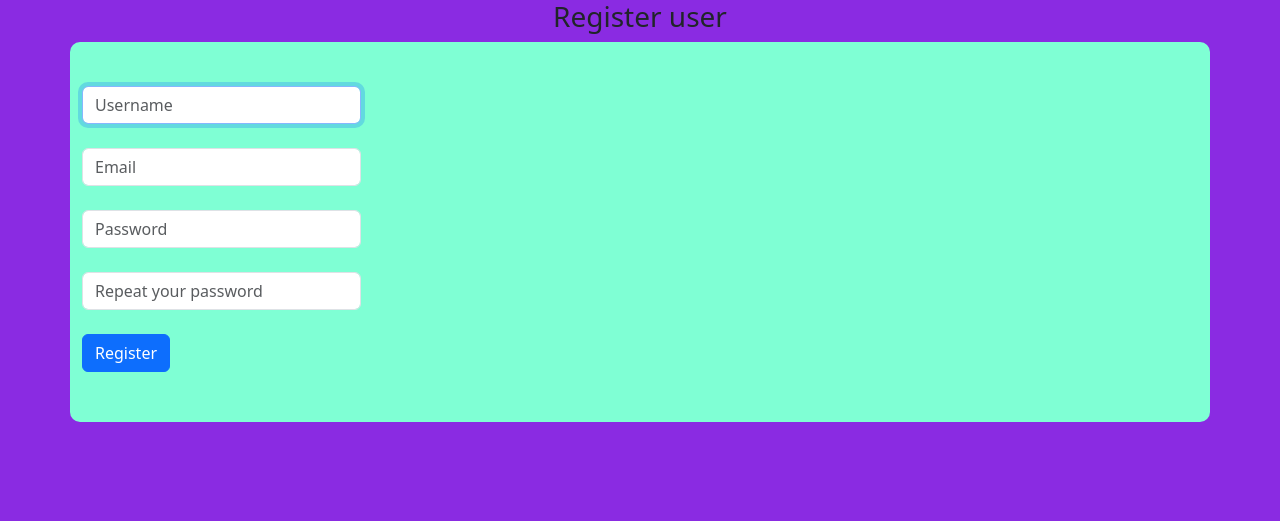
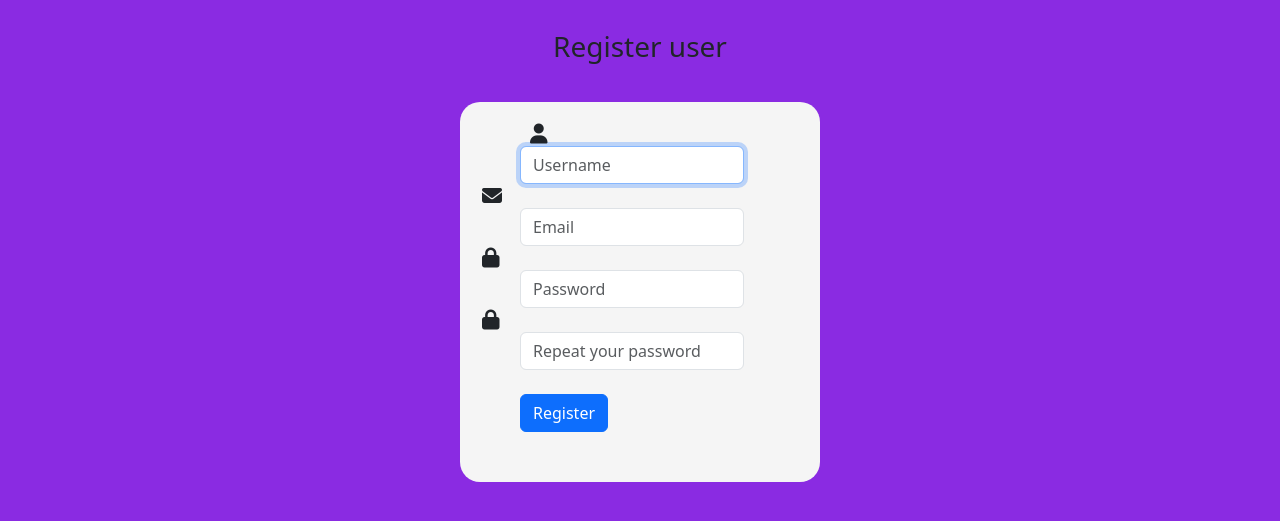
Before and after one commit to AndresSilverall/User-authentication-system, a Django app: page /register/ in a window 1280 px wide. Shown: the top 521 px of the page. Run offline with Django 4.2, Linux system fonts and the light colour scheme; some libraries are stand-ins or nearby versions.

Commit message:
se probo el formulario creando un nuevo usuario

```diff
--- a/Authenticate/static/css/register.css
+++ b/Authenticate/static/css/register.css
@@ -3,22 +3,31 @@
     margin: 0;
 }
 
+
 .container {
+    border-radius: 20px;
     padding-top: 20px;
     padding-bottom: 50px;
-
-}
-
-.container {
-    background-color: aquamarine;
-}
-
-.container {
-    border-radius: 10px;
-
 }
 
 
 body {
     background-color: blueviolet;
 }
+
+
+.container {
+    background-color:whitesmoke;
+    max-width: 360px;
+}
+
+
+.text-center {
+    padding-top: 30px;
+    padding-bottom: 30px;
+}
+
+i {
+    margin-left: 10px;
+    display:inline;
+}
--- a/Authenticate/templates/index.html
+++ b/Authenticate/templates/index.html
@@ -15,31 +15,33 @@
     <div class="text-center">
         <h3> Register user</h3>
     </div>
-<form action="" method="POST">
+
     <div class="container">
-        <div class="form-group">
-                <div class="form-group col-md-3">
-                <label for=""></label>
-
+        <form action="" method="POST">
+            {% csrf_token %}
+            <div class="form-group">
+                <div class="form-group col-md-8 mx-5">
+                    <label for="username"><i class="fa-solid fa-user fa-lg"></i></label>
                 {{ form.username }}
                 </div>
-                <br>
-                <div class="form-group col-md-3">
+                <i class="fa-regular fa-envelope fa-lg"></i>
+                <div class="form-group col-md-8 mx-5">
                     {{ form.email }}
                 </div>
-                <br>
             </div>
-                <div class="form-group col-md-3">
+                <i class="fa-solid fa-lock fa-lg"></i>
+                <div class="form-group col-md-8 mx-5">
                     {{ form.password1 }}
                 </div>
-                <br>
-                <div class="col-md-3">
+                <i class="fa-solid fa-lock fa-lg"></i>
+                <div class="form-group col-md-8 mx-5">
                     {{ form.password2 }}
                 </div>
                 <br>
-                <button type="submit" class="btn btn-primary btn-block">Register</button>
+                <button type="submit" class="btn btn-primary btn-block mx-5">Register</button>
             </div>
-        </div>
+            </div>
+        </form>
     </div>
 </form>
 
```
Also changed, not shown: Authenticate/templates/forgotten_password.html (added), db.sqlite3.
